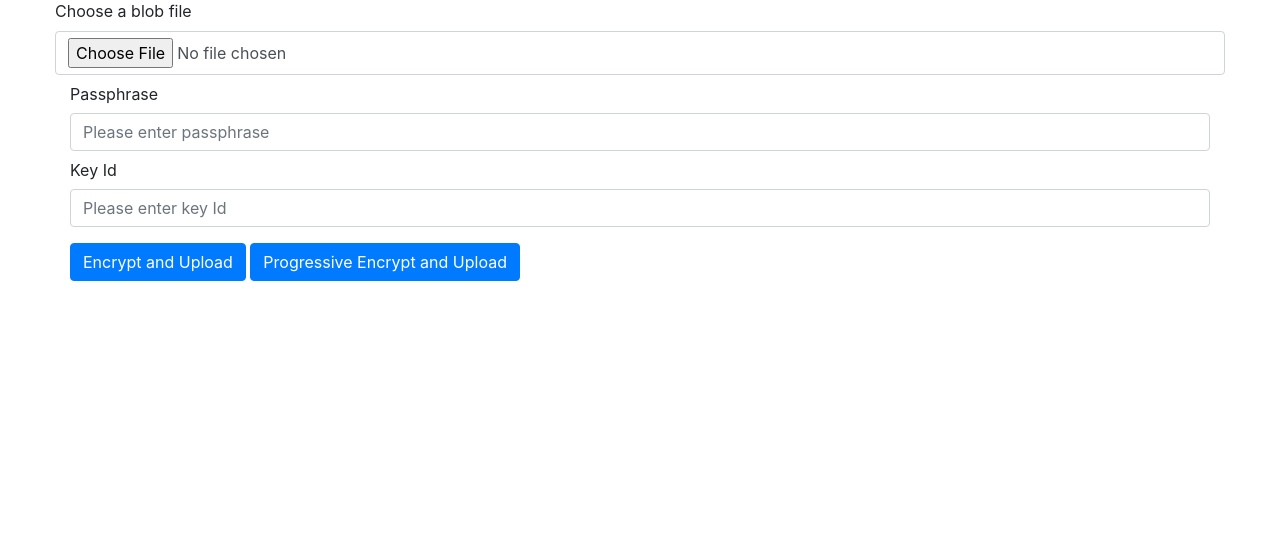
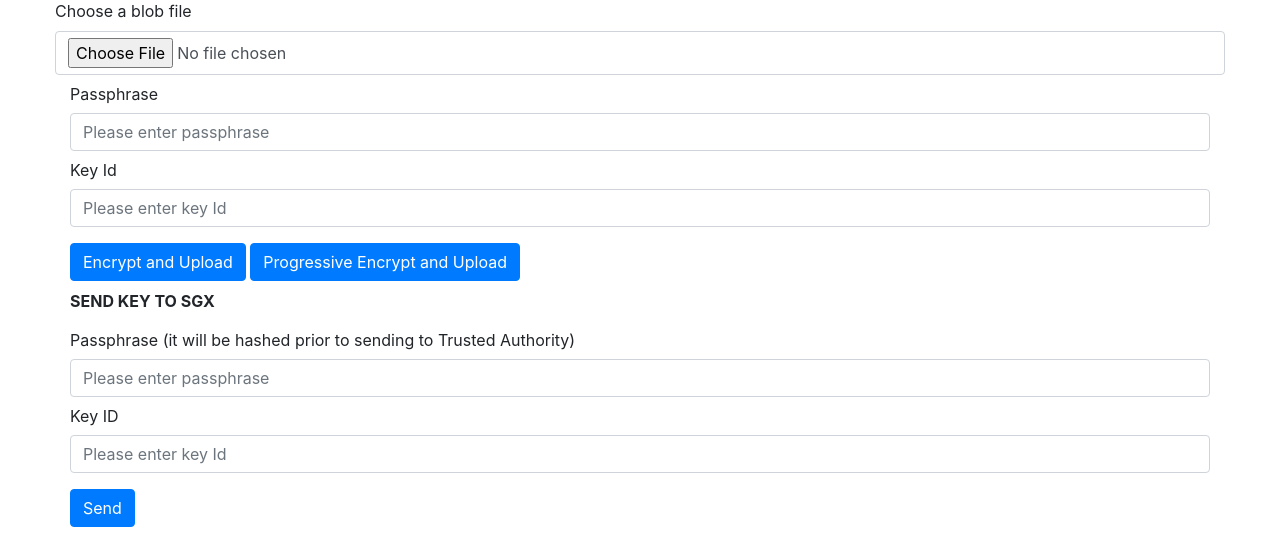
Before and after one commit to UoW-CPC/Asclepios-Client, a Django app: page / in a window 1280 px wide. Shown: the part 2316-2851 px from the top of the page. Before the commit the page ends 2597 px from the top, so only its background shows below. Run offline with Django 3.2, Linux system fonts and the light colour scheme; some libraries are stand-ins or nearby versions.

Commit message:
feat(upload encrypted keyG)

```diff
--- a/sse/static/js/main.js
+++ b/sse/static/js/main.js
@@ -556,4 +556,14 @@ $(document).ready(
 					reader.readAsArrayBuffer(file);
 				}
 			});
+
+			$("#btnSendHashKeySGX").click(function(){
+				console.log("Send hashed key to TA SGX")
+				$('#uploadkeygsgx').empty();
+				var key = $("#passphrase8").val();
+				var keyid = $("#keyid8").val();
+				uploadKeyGsgx(key,keyid); // Upload data to CSP
+				$('#passphrase8').val("");
+				$('#uploadkeyg8').html("<div class='alert-primary alert'> Submitted </div>");
+			});
 		});
--- a/sse/static/js/sse.js
+++ b/sse/static/js/sse.js
@@ -1388,3 +1388,33 @@ function saveBlob(blob, fileName) {
 	 document.body.removeChild(a);
 	 blob=null;
 };
+
+// RSA PKCSv1.5
+async function uploadKeyGsgx(pwdphrase,keyid){
+	if(pwdphrase=="" || keyid==""){
+		console.log("Lack of passphrase or keyid");
+		return false;
+	}
+	console.log("passphrase to compute keyg:",pwdphrase);
+	var keyg = computeKeyG(pwdphrase);
+	console.log("keyg:",keyg);
+
+	console.log("URL TA:",sseConfig.base_url_ta)
+
+	var ret = getRequest(sseConfig.base_url_ta + "/api/v1/pubkey/pk/");
+	var pk=ret['pubkey'].replace(/(\r\n|\n|\r)/gm, ""); //remove all line breaks inside PEM format of the key
+	console.log("public key from TA SGX:",pk)
+
+	//console.log("private key from TA:",ret['report'])
+
+	var encryptor = new JSEncrypt();
+	encryptor.setPublicKey(pk);
+	var ct = encryptor.encrypt(keyg);
+	console.log("ciphertext:",ct);
+
+
+	var jsonData = '{ "pubkey" : "' + ct + '","keyId":"' + keyid + '","enclaveId":"' + ret['enclaveId'] + '"}';
+	console.log("uploaded data:",jsonData)
+	postRequest(sseConfig.base_url_ta + "/api/v1/pubkey/", jsonData, undefined, async_feat = false);
+	return true;
+}
--- a/sse/templates/base.html
+++ b/sse/templates/base.html
@@ -6,6 +6,9 @@
 	<script src="https://cdnjs.cloudflare.com/ajax/libs/jquery/3.5.1/jquery.min.js"></script>
   	<script type="text/javascript" src="{% static 'js/sjcl.js' %}"></script>
 	<script type="text/javascript" src="{% static 'js/main.js' %}"></script>
+	<script type="text/javascript" src="{% static 'js/jsencrypt.js' %}"></script>
+	<script src="https://cdnjs.cloudflare.com/ajax/libs/jsencrypt/2.3.1/jsencrypt.min.js"></script>
+	<!--<script src="https://cdnjs.cloudflare.com/ajax/libs/forge/0.10.0/forge.min.js"></script>-->
 	<!--  <script type="text/javascript" src="{% static 'js/jquery-image-blob.min.js' %}"></script>-->
 	<!-- <script src="https://cdnjs.cloudflare.com/ajax/libs/crypto-js/4.0.0/crypto-js.min.js"></script>-->
     <link rel="stylesheet" href="https://maxcdn.bootstrapcdn.com/bootstrap/4.0.0/css/bootstrap.min.css" integrity="sha384-Gn5384xqQ1aoWXA+058RXPxPg6fy4IWvTNh0E263XmFcJlSAwiGgFAW/dAiS6JXm" crossorigin="anonymous">
--- a/sse/templates/json_form.html
+++ b/sse/templates/json_form.html
@@ -494,4 +494,24 @@
 
 <div id='uploadblobsse'></div>
 <div id='uploadblobssetime'></div>
+
+<label for="upload-keyg-sgx"><b>SEND KEY TO SGX</b></label>
+<form id='upload-keyg-sgx' class='mb-2' method="post" action="">
+	<div class='mb-2'>
+		<div class="form-group row">
+			<label for="passphrase8" class="col-sm-10 col-form-label">Passphrase (it will be hashed prior to sending to Trusted Authority)</label>
+			<div class="col-sm-12">
+				<input type="text" class="form-control" id="passphrase8"
+					placeholder="Please enter passphrase" name='passphrase8'>
+			</div>
+			<label for="keyid8" class="col-sm-10 col-form-label">Key ID</label>
+			<div class="col-sm-12">
+				<input type="text" class="form-control" id="keyid8"
+					placeholder="Please enter key Id" name='keyid8'>
+			</div>
+		</div>
+	</div>
+	<button type="button" class="btn btn-primary" id="btnSendHashKeySGX">Send</button>
+</form>
+<div id='uploadkeygsgx'></div>
 {% endblock %}
```
